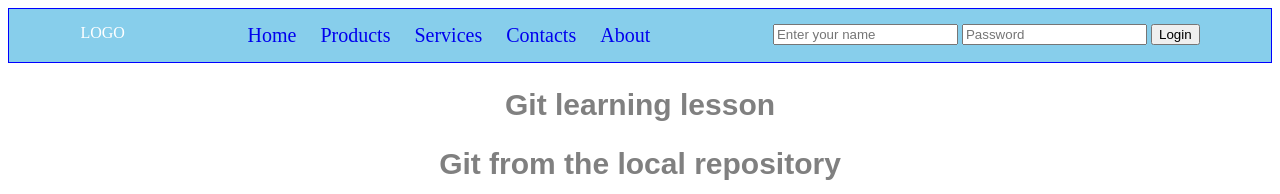
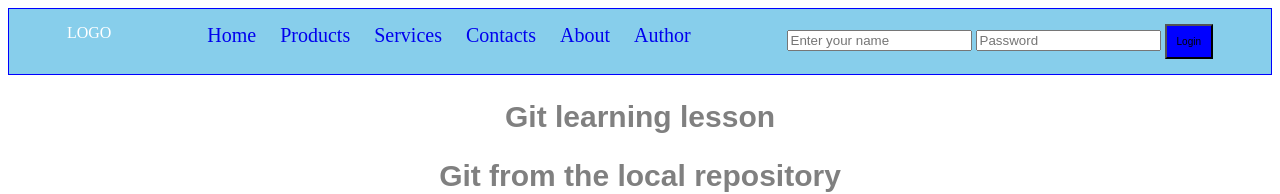
Before and after one commit to Paul2164/hello-world, a plain HTML site: page index.html in a window 1280 px wide. Shown: the top 194 px of the page. Drawn offline with Linux system fonts and the light colour scheme.

Commit message:
changes made on html and css

```diff
--- a/index.html
+++ b/index.html
@@ -18,11 +18,12 @@
             <a href="#">Services</a>
             <a href="#">Contacts</a>
             <a href="#">About</a>
+            <a href="#">Author</a>
         </nav>
         <div>
             <input type="text" placeholder="Enter your name" name="nane">
             <input type="text" placeholder="Password" name="password">
-            <input type="submit" value="Login">
+            <input type="submit" value="Login" id="btn">
         </div>
     </header>
     <main>
--- a/style.css
+++ b/style.css
@@ -28,3 +28,8 @@ img {
     width: 100vw;
     height: 100vh;
 }
+#btn {
+    background-color:blue ;
+    padding: 10px;
+    font-size: 10px;
+}
```
